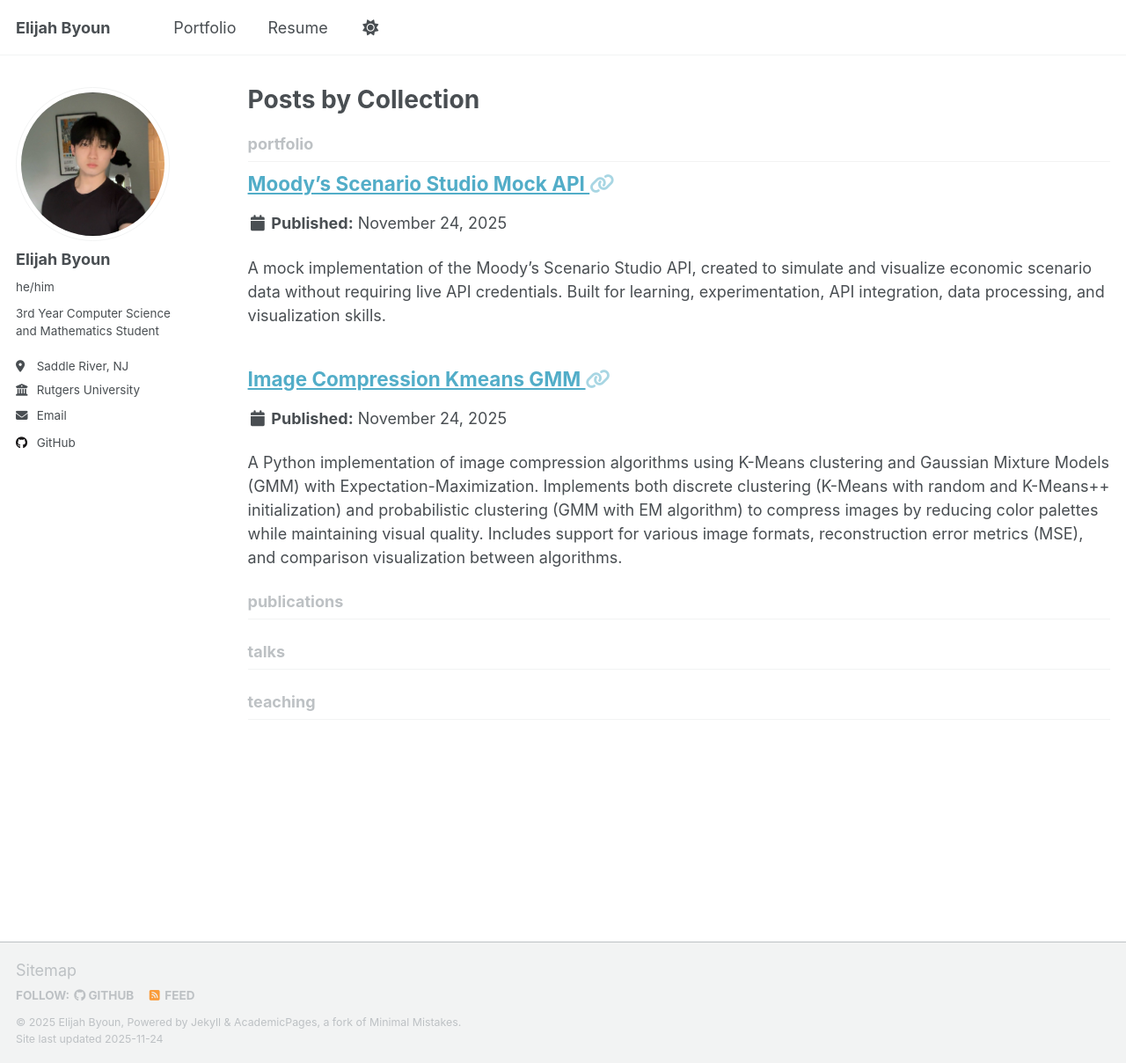
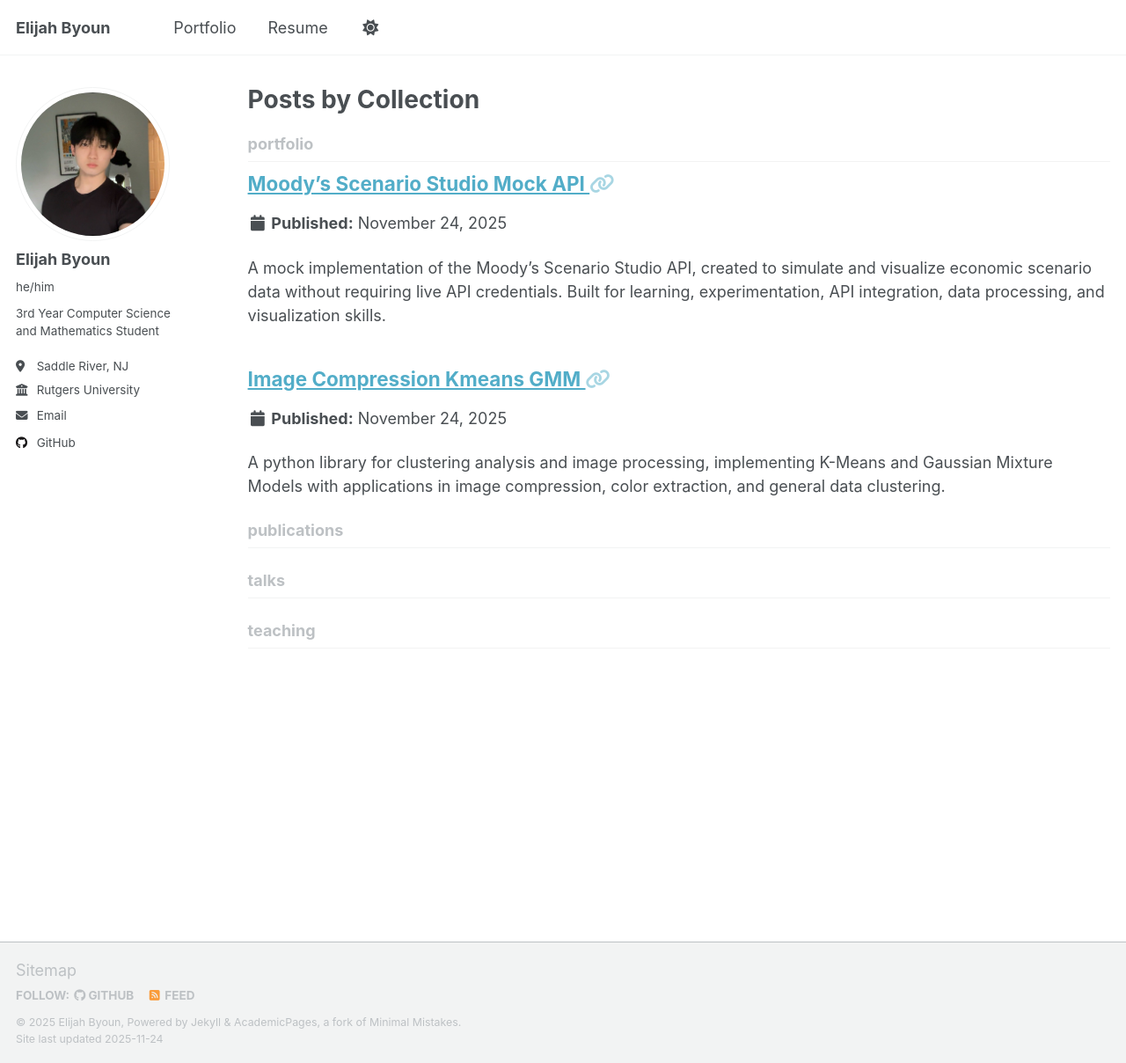
Before and after one commit to byounelijah/byounelijah.github.io, a Jekyll site: the page built from _pages/collection-archive.html, in a window 1280 px wide and 1208 px high. Shown: the whole window at 88% size. Built offline with Jekyll 4.4.1, drawn with Linux system fonts in a browser that asks for light colours; a script that is not in the unit is left out.

Commit message:
description change

```diff
--- a/_portfolio/portfolio-image-compression.md
+++ b/_portfolio/portfolio-image-compression.md
@@ -1,6 +1,6 @@
 ---
 title: "Image Compression Kmeans GMM"
-excerpt: "A Python implementation of image compression algorithms using K-Means clustering and Gaussian Mixture Models (GMM) with Expectation-Maximization. Implements both discrete clustering (K-Means with random and K-Means++ initialization) and probabilistic clustering (GMM with EM algorithm) to compress images by reducing color palettes while maintaining visual quality. Includes support for various image formats, reconstruction error metrics (MSE), and comparison visualization between algorithms.<br/>"
+excerpt: "A python library for clustering analysis and image processing, implementing K-Means and Gaussian Mixture Models with applications in image compression, color extraction, and general data clustering.<br/>"
 collection: portfolio
 link: https://github.com/byounelijah/Image-Compression-Kmeans-GMM
 categories: ["Machine Learning"]
```
